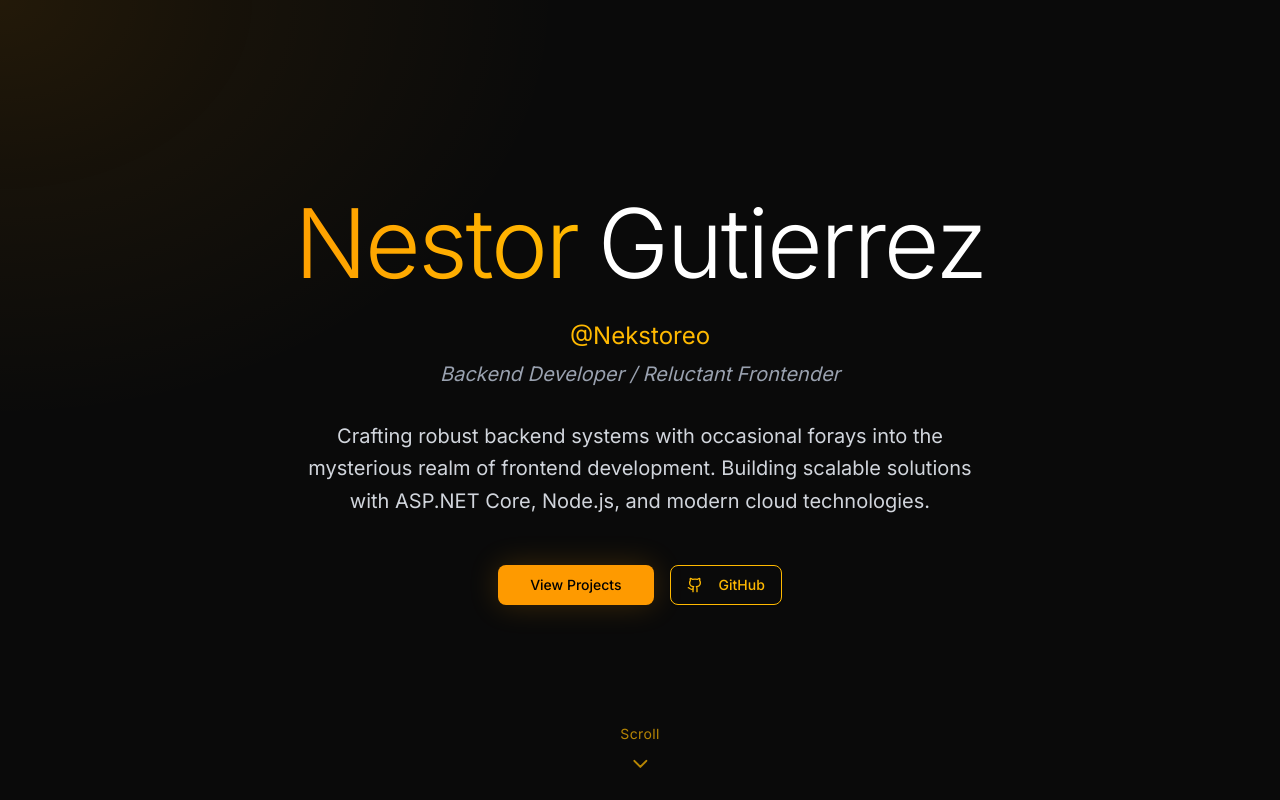
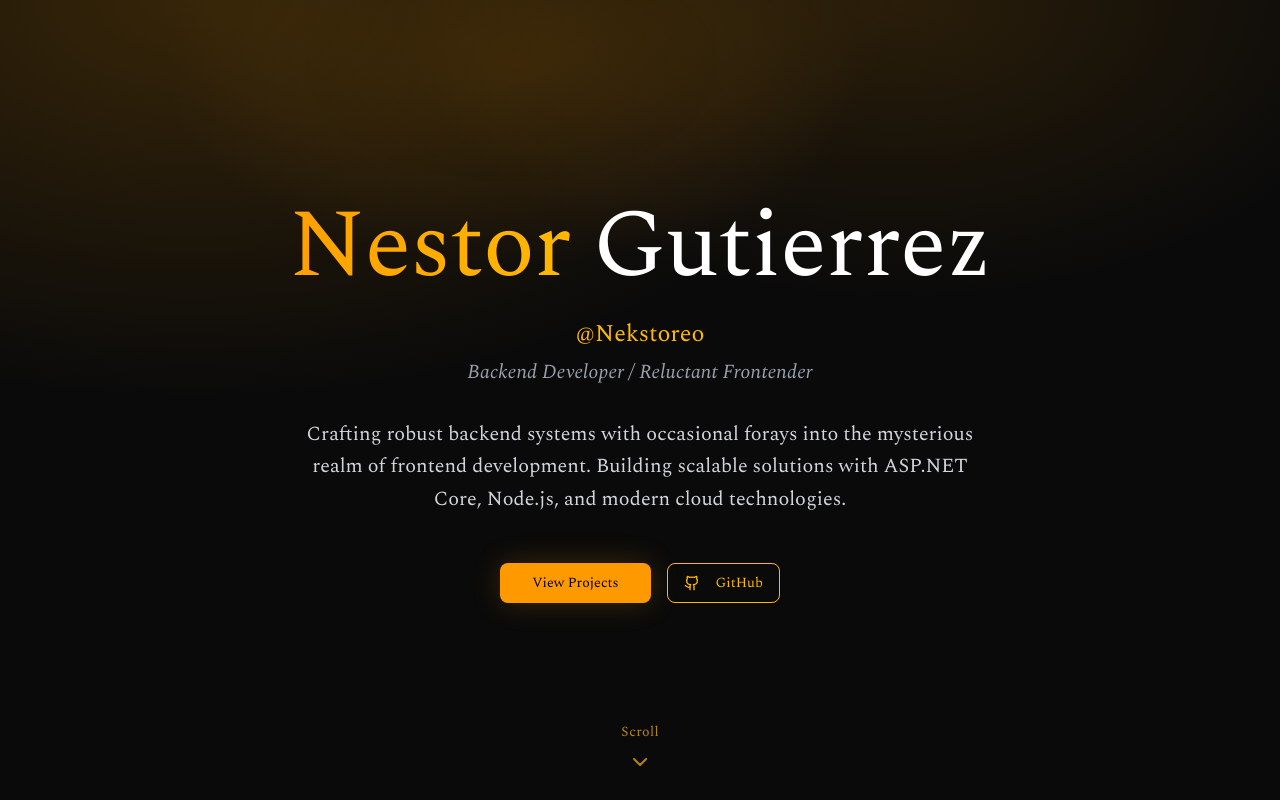
Before and after one commit to Nekstoreo/nekstoreo.github.io, a Next.js app: page / in a window 1280 px wide. Shown: the top 800 px of the page. Built offline with nearby package versions, Linux system fonts and the light colour scheme.

Commit message:
Actualizar estilos y fuentes del portafolio: integrar la fuente Spectral y ajustar el efecto de brillo ambiental.

```diff
--- a/src/app/globals.css
+++ b/src/app/globals.css
@@ -1,8 +1,9 @@
+@import url('https://fonts.googleapis.com/css2?family=Cormorant+Garamond:ital,wght@0,300..700;1,300..700&family=Spectral:ital,wght@0,200;0,300;0,400;0,500;0,600;0,700;0,800;1,200;1,300;1,400;1,500;1,600;1,700;1,800&display=swap');
 @import "tailwindcss";
-
 :root {
   /* Font variables */
   --font-serif: "Cormorant Garamond", serif;
+  --font-spectral: "Spectral", serif;
   --font-sans: "Inter", sans-serif;
 
   /* Custom Colors for Portfolio */
@@ -35,13 +36,11 @@
   --ring: var(--portfolio-amber-25);
   --radius: 0.5rem;
 
-  /* Custom ambient glow effect */
-  --ambient-glow: radial-gradient(
-    ellipse 800px 600px at top left,
-    rgba(255, 160, 0, 0.1) 0%,
-    rgba(255, 160, 0, 0.05) 30%,
-    transparent 70%
-  );
+  /* Custom ambient glow effect: multiple irregular amber lights from top */
+  --ambient-glow:
+    radial-gradient(ellipse 700px 400px at 15% 0%, rgba(255, 160, 0, 0.18) 0%, rgba(255, 160, 0, 0.07) 60%, transparent 100%),
+    radial-gradient(ellipse 500px 300px at 70% 0%, rgba(255, 160, 0, 0.13) 0%, rgba(255, 160, 0, 0.05) 60%, transparent 100%),
+    radial-gradient(ellipse 350px 200px at 40% 8%, rgba(255, 160, 0, 0.10) 0%, rgba(255, 160, 0, 0.04) 70%, transparent 100%);
 }
 
 * {
@@ -53,8 +52,9 @@ body {
   background-image: var(--ambient-glow);
   background-attachment: fixed;
   background-repeat: no-repeat;
+  background-size: cover;
   color: var(--portfolio-text);
-  font-family: var(--font-serif);
+  font-family: var(--font-spectral), serif;
   min-height: 100vh;
 }
 
@@ -76,13 +76,16 @@ body {
   background: rgba(255, 160, 0, 0.5);
 }
 
-/* Typography */
+/* Tipografía personalizada */
 h1, h2, h3, h4, h5, h6 {
-  font-family: var(--font-serif);
+  font-family: var(--font-serif), serif;
+  font-weight: 600;
+  letter-spacing: -0.01em;
 }
 
-p, span, div, button, input, textarea {
-  font-family: var(--font-sans);
+p, span, div, button, input, textarea, li, ul, ol, a, label, small, strong {
+  font-family: var(--font-spectral), serif;
+  font-weight: 400;
 }
 
 /* Custom component styles */
--- a/src/app/layout.tsx
+++ b/src/app/layout.tsx
@@ -1,5 +1,5 @@
 import type { Metadata } from "next";
-import { Cormorant_Garamond, Inter } from "next/font/google";
+import { Cormorant_Garamond, Spectral } from "next/font/google";
 import "./globals.css";
 
 const cormorantGaramond = Cormorant_Garamond({
@@ -8,9 +8,10 @@ const cormorantGaramond = Cormorant_Garamond({
   weight: ["300", "400", "500", "600", "700"],
 });
 
-const inter = Inter({
-  variable: "--font-inter",
+const spectral = Spectral({
+  variable: "--font-spectral",
   subsets: ["latin"],
+  weight: ["200", "300", "400", "500", "600", "700", "800"],
 });
 
 export const metadata: Metadata = {
@@ -34,7 +35,7 @@ export default function RootLayout({
   return (
     <html lang="en">
       <body
-        className={`${cormorantGaramond.variable} ${inter.variable} antialiased`}
+        className={`${spectral.variable} antialiased`}
       >
         {children}
       </body>
```
